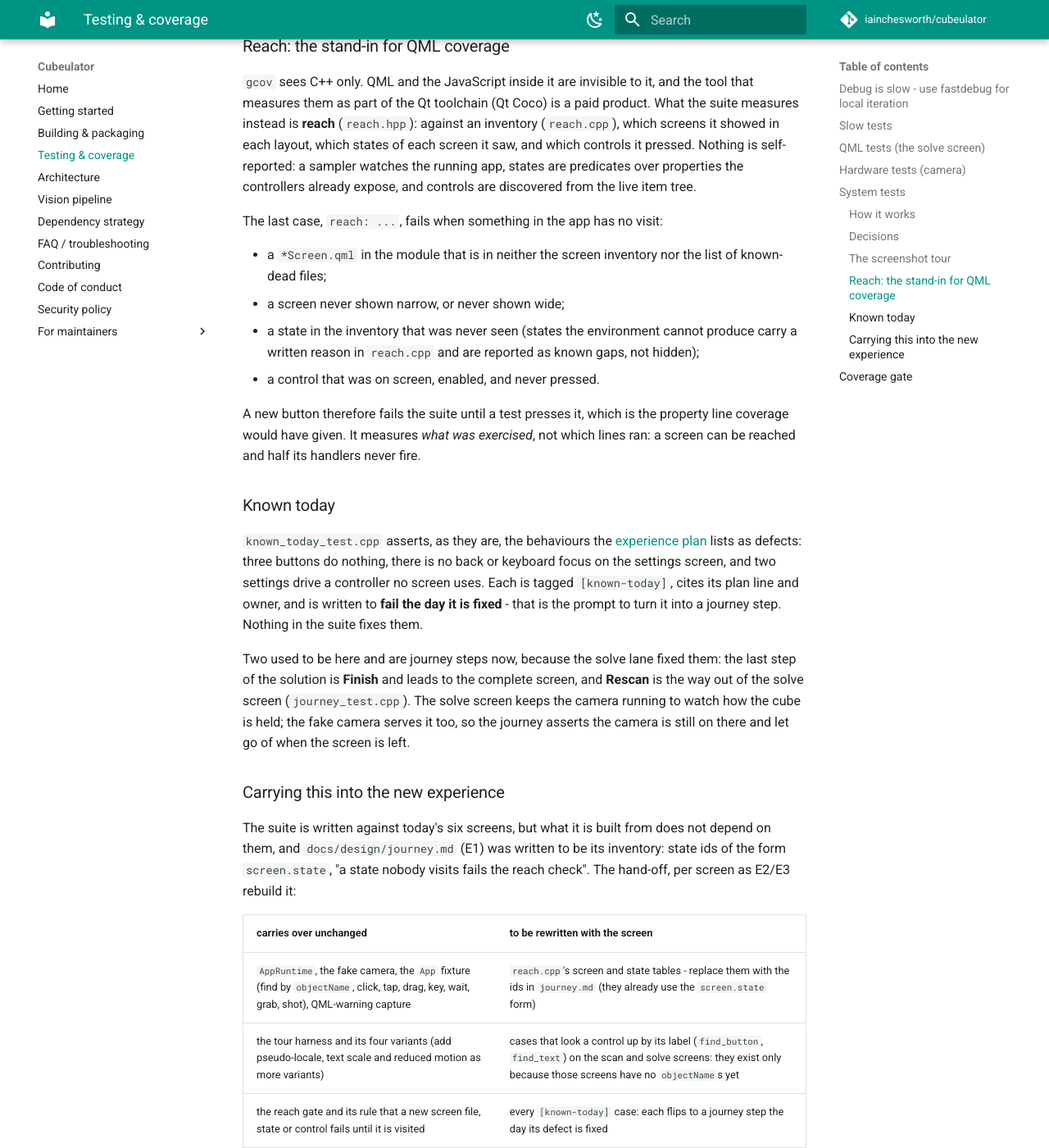
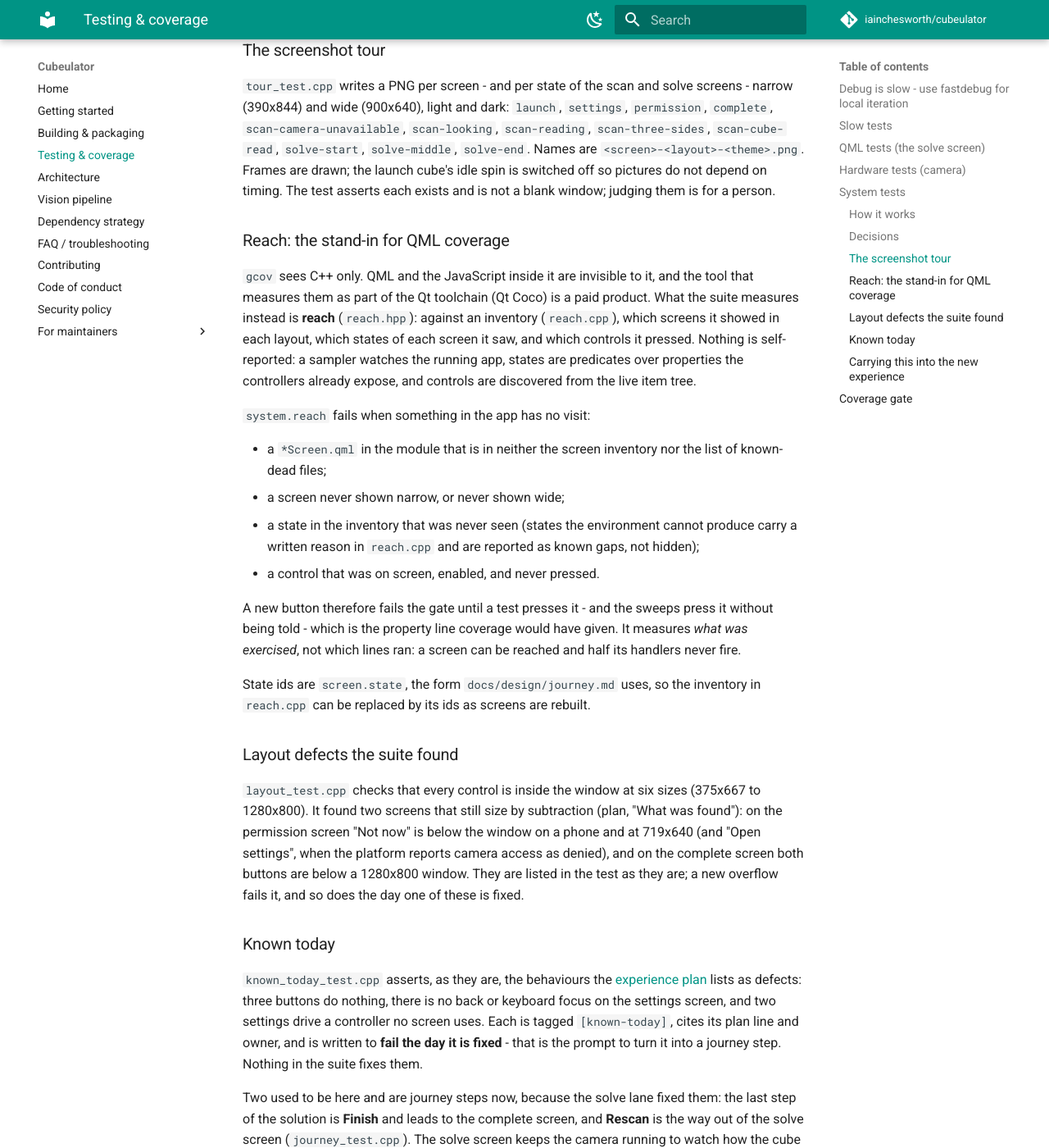
Before and after one commit to iainchesworth/cubeulator, an MkDocs documentation site: the page built from docs/testing.md, in a window 1280 px wide and 1400 px high, scrolled down 4352 px. Shown: the whole window at 82% size. Built offline with MkDocs 1.6.1 and Material for MkDocs 9.7.7, drawn with Linux system fonts in a browser that asks for light colours; comment, search, counter and statistics services are not loaded; some of the changed text lies outside the part shown.

Commit message:
Docs: the reach gate is its own ctest entry; sweeps; layout defects found

````diff
--- a/docs/testing.md
+++ b/docs/testing.md
@@ -129,6 +129,11 @@
 ctest --preset <preset> -L system --output-on-failure
 ```
 
+That is three ctest entries: `system.walk` (the suite, one session of the
+app), `system.reach` (the reach gate, below; reads the walk's report, needs
+no display) and `system.relaunch` (a second launch with a setting already in
+the store).
+
 On a desktop that opens a window and drives it; on a headless Linux box give
 it a display and software GL (this is what CI does):
 
@@ -165,8 +170,13 @@
   name can match twice; `App::find` returns the one on show.
 - **One session, reset between cases.** The suite is one session of the app
   (the controllers are process-wide singletons), and each case begins with
-  `App::fresh()`: launch screen, light theme, desktop size, camera idle. The
-  cases run in declaration order and the reach gate is last.
+  `App::fresh()`: launch screen, light theme, desktop size, camera idle.
+- **A camera that takes a moment.** The fake camera's `start()` sleeps 150 ms
+  on the pool thread, as a real one takes longer, so the scan screen's
+  "opening the camera" state is a state the suite sees rather than a race.
+- **Sweeps.** `press_every_control` (`sweep.hpp`) presses everything the live
+  item tree offers on a screen, once; a control added tomorrow is pressed
+  with no test change, and what it does is for a case of its own.
 - **QML warnings are failures.** `diagnostics.cpp` collects what the app's own
   QML printed; the journey cases assert it is nothing.
 
@@ -215,7 +225,7 @@
 over properties the controllers already expose, and controls are discovered
 from the live item tree.
 
-The last case, `reach: ...`, fails when something in the app has no visit:
+`system.reach` fails when something in the app has no visit:
 
 - a `*Screen.qml` in the module that is in neither the screen inventory nor
   the list of known-dead files;
@@ -225,10 +235,23 @@
   known gaps, not hidden);
 - a control that was on screen, enabled, and never pressed.
 
-A new button therefore fails the suite until a test presses it, which is the
-property line coverage would have given. It measures *what was exercised*,
-not which lines ran: a screen can be reached and half its handlers never
-fire.
+A new button therefore fails the gate until a test presses it - and the
+sweeps press it without being told - which is the property line coverage
+would have given. It measures *what was exercised*, not which lines ran: a
+screen can be reached and half its handlers never fire.
+
+State ids are `screen.state`, the form `docs/design/journey.md` uses, so the
+inventory in `reach.cpp` can be replaced by its ids as screens are rebuilt.
+
+### Layout defects the suite found
+
+`layout_test.cpp` checks that every control is inside the window at six
+sizes (375x667 to 1280x800). It found two screens that still size by
+subtraction (plan, "What was found"): on the permission screen "Not now" is
+below the window on a phone and at 719x640 (and "Open settings", when the
+platform reports camera access as denied), and on the complete screen both
+buttons are below a 1280x800 window. They are listed in the test as they
+are; a new overflow fails it, and so does the day one of these is fixed.
 
 ### Known today
 
````
